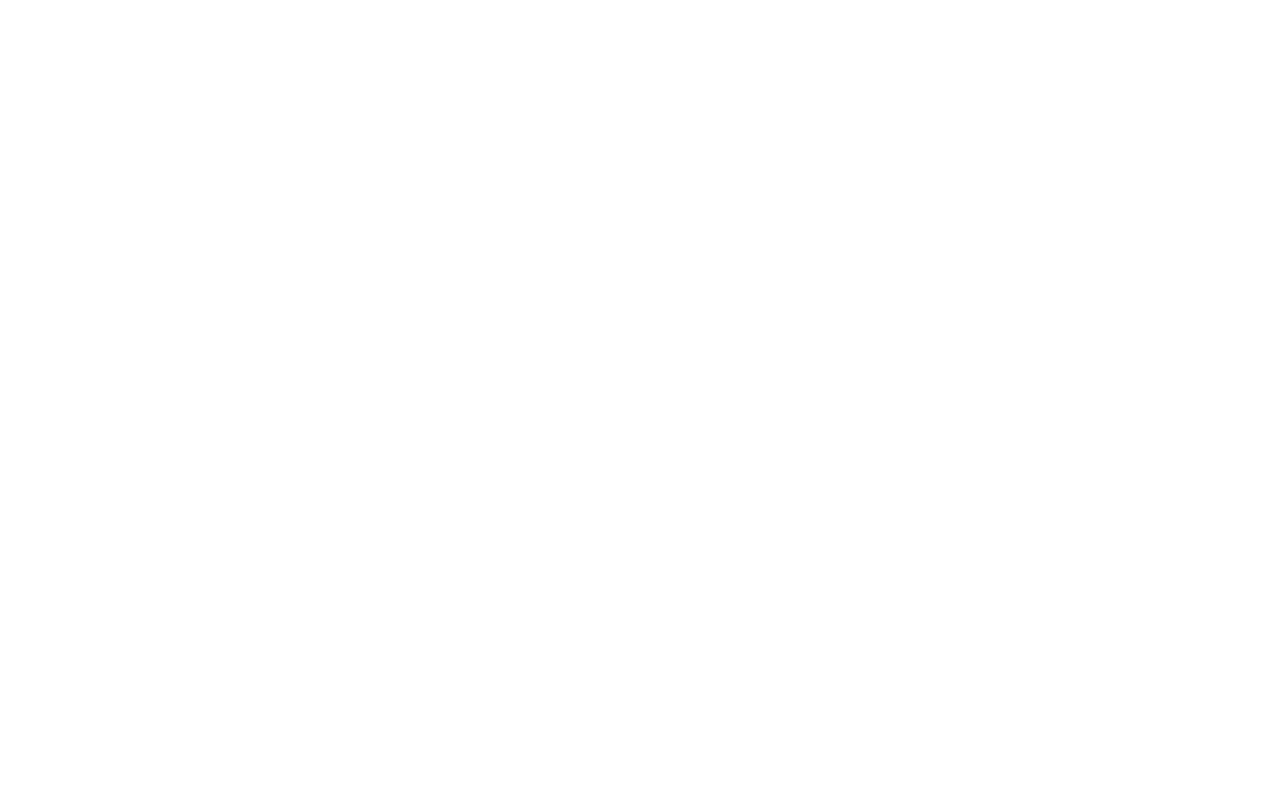
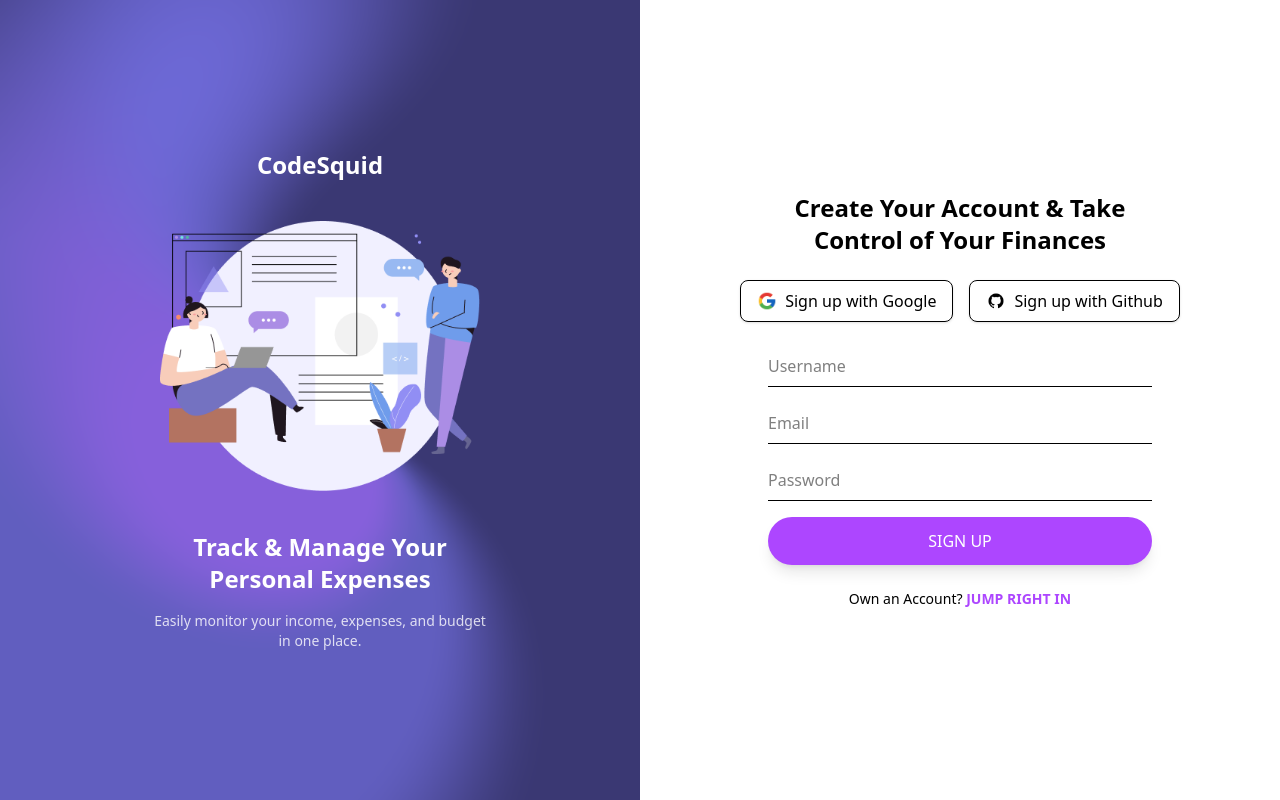
Before and after one commit to valisoa01/Projet-final-Web2, a React (Vite) app in the folder frontend/: page /Signin in a window 1280 px wide. Before the commit this address had no page. Built offline with nearby package versions, Linux system fonts and the light colour scheme.

Commit message:
mettre la page par défaut

```diff
--- a/frontend/src/App.jsx
+++ b/frontend/src/App.jsx
@@ -1,13 +1,16 @@
-import { Routes, Route } from 'react-router-dom';
+ import { Routes, Route, Navigate } from 'react-router-dom';
 import Register from './Components/Auth/Register';
-import Login from './Components/Auth/Login';
 import Home from './pages/Home';
+import Signin from './Components/Auth/Signin';
 
 function App() {
   return (
     <Routes>
+      {/* Route par défaut : redirige "/" vers "/login" */}
+      <Route path="/" element={<Navigate to="/Signin" replace />} />
+
       <Route path="/register" element={<Register />} />
-      <Route path="/login" element={<Login />} />
+      <Route path="/Signin" element={<Signin />} />
       <Route path="/home" element={<Home />} />
     </Routes>
   );
```
Also changed, not shown: frontend/src/Components/Auth/Signin.jsx (line endings or trailing spaces).
